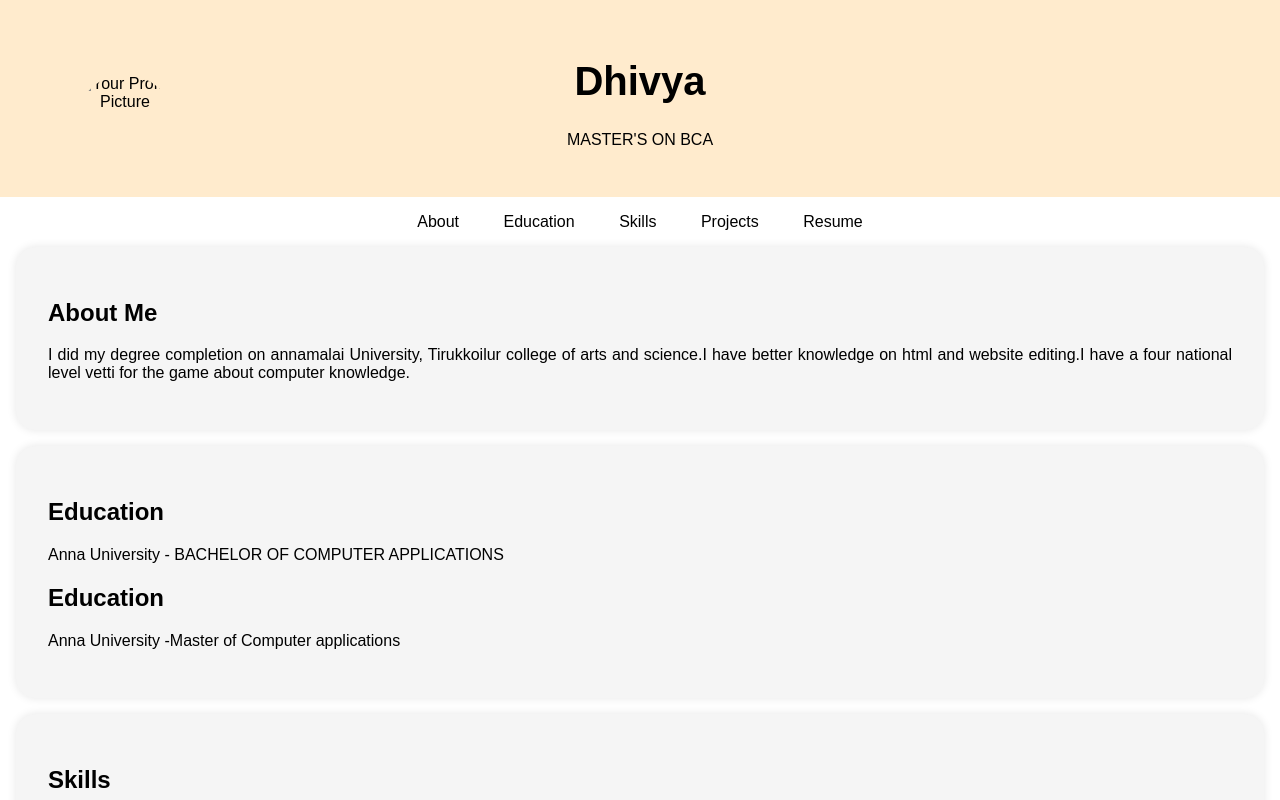
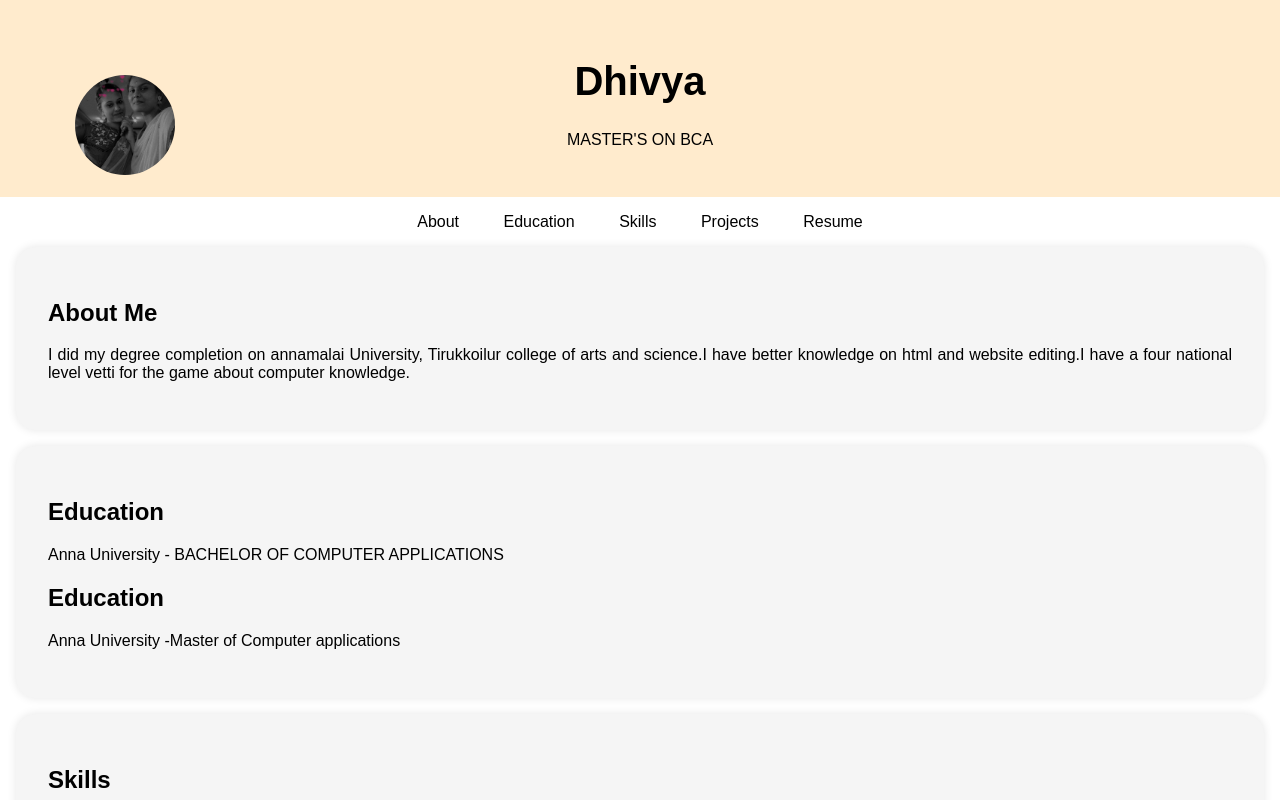
Before and after one commit to Sdivyadivya/Dhivyasd, a plain HTML site: page index.html in a window 1280 px wide. Shown: the top 800 px of the page. Drawn offline with Linux system fonts and the light colour scheme.

Commit message:
Update index.html

```diff
--- a/index.html
+++ b/index.html
@@ -95,7 +95,7 @@
     <header>
         <div class="header-content">
             <!-- Add your profile picture here -->
-            <img src="/tamil/Screenshot_2023_1026_150707.png" alt="Your Profile Picture" class="profile-picture">
+            <img src="Screenshot_2023_1026_150707.png" alt="Your Profile Picture" class="profile-picture">
             <h1>Dhivya</h1>
             <p>MASTER'S ON BCA</p>
         </div>
```
